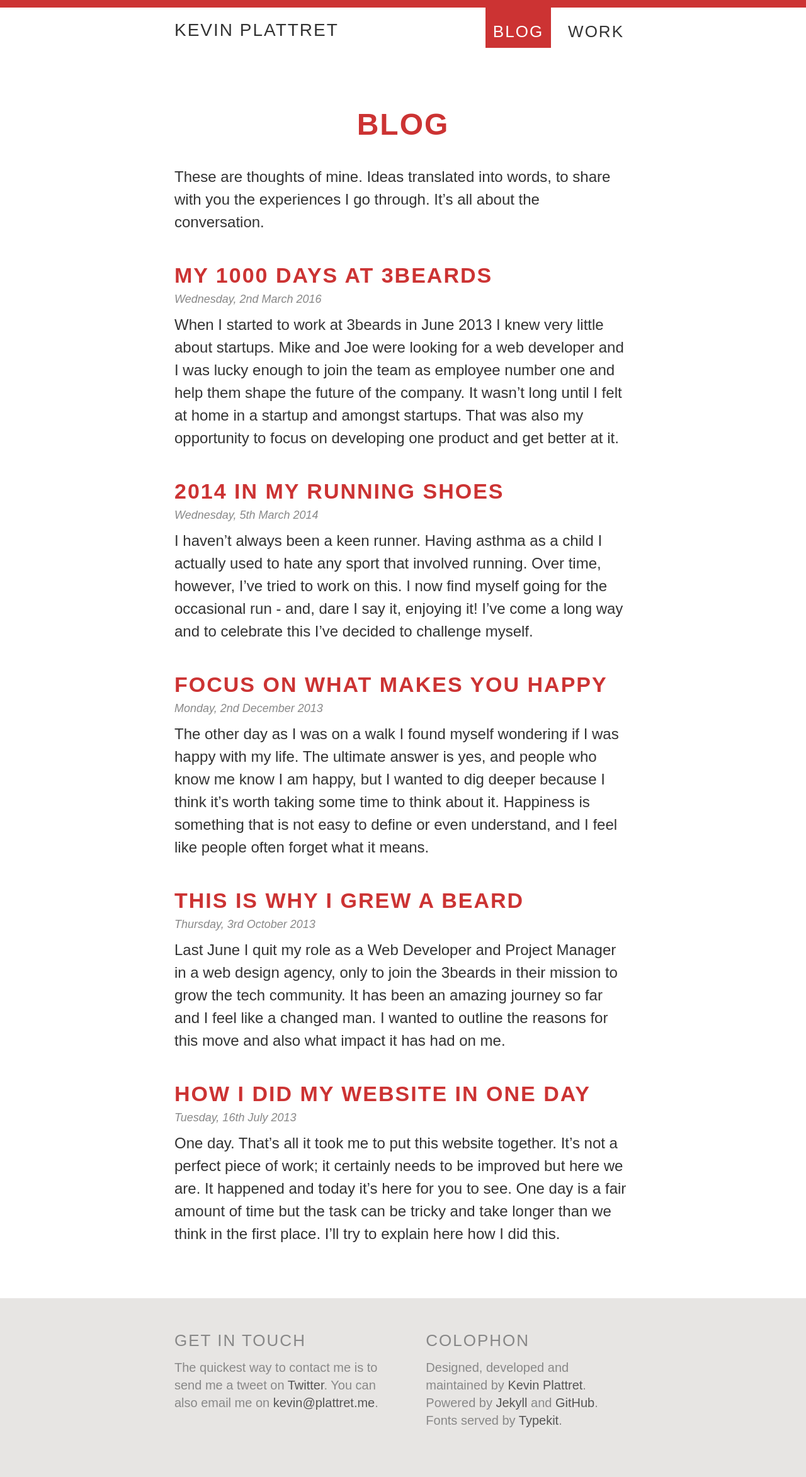
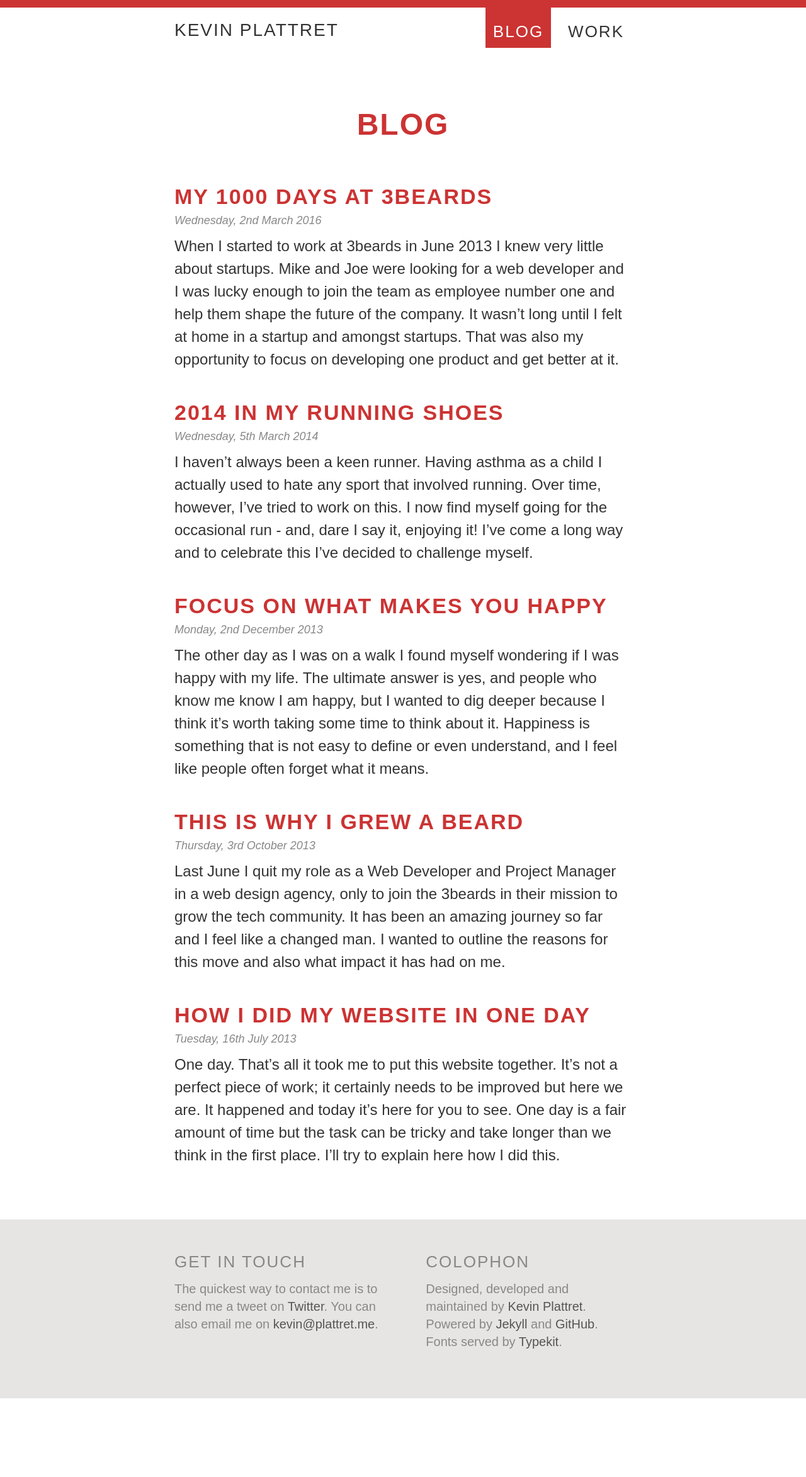
Before and after one commit to kplattret/kevinplattret.com, a Jekyll site: the page built from blog.md, in a window 1280 px wide. Shown: the whole page at 63% size. Built offline with Jekyll 4.4.1, drawn with Linux system fonts in a browser that asks for light colours; after the commit the page ends 2221 px from its top, so only the background shows below that.

Commit message:
Remove intro blurb on Blog page. Tweak spacing between title and time.

```diff
--- a/_sass/_site.scss
+++ b/_sass/_site.scss
@@ -215,30 +215,48 @@ h3 {
 
     .story {
         h1 {
-            margin-bottom: 3.8rem;
             text-align: center;
-
-            & + time {
-                margin: -3rem 0 3rem;
-                @include font-size(2);
-                text-align: center;
-            }
         }
 
         h2 {
-            margin: 4.7rem 0 2.7rem;
+            margin: 4.7rem 0 2.3rem;
         }
 
         time {
             display: block;
-            margin: -2.7rem 0 .5rem;
+            @include font-size(2);
             font-style: italic;
             color: #888;
-            @include font-size(1.8);
+        }
+
+        .page-header {
+            h1 {
+                margin-bottom: 6.8rem;
+            }
+        }
+
+        .post-header {
+            h1 {
+                margin-bottom: 0;
+
+                & + time {
+                    margin: 0 0 3rem;
+                    text-align: center;
+                }
+            }
+
+            h2 {
+                margin-bottom: 0;
+
+                & + time {
+                    margin: 0 0 .5rem;
+                    @include font-size(1.8);
+                }
+            }
         }
 
         img {
-            margin: 0 auto 3.6rem;
+            margin: 0 auto 3.8rem;
             -webkit-box-shadow: 0 0 1px 1px rgba(0,0,0,.1);
             box-shadow: 0 0 1px 1px rgba(0,0,0,.1);
 
--- a/blog.md
+++ b/blog.md
@@ -6,24 +6,24 @@ in_nav: true
 redirect_from: /posts/
 ---
 
-These are thoughts of mine. Ideas translated into words, to share with you the experiences I go through. It's all about the conversation.
-
 {% for post in site.posts %}
   <article>
-    <h2><a href="{{ post.url }}">{{ post.title }}</a></h2>
+    <header class="post-header">
+      <h2><a href="{{ post.url }}">{{ post.title }}</a></h2>
 
-    <time>
-      {% assign d = post.date | date: "%-d"  %}
-      {{ post.date | date: "%A," }}
-      {% case d %}
-        {% when '1' or '21' or '31' %}{{ d }}st
-        {% when '2' or '22' %}{{ d }}nd
-        {% when '3' or '23' %}{{ d }}rd
-        {% else %}{{ d }}th
-      {% endcase %}
-      {{ post.date | date: "%B %Y" }}
-    </time>
+      <time>
+        {% assign d = post.date | date: "%-d"  %}
+        {{ post.date | date: "%A," }}
+        {% case d %}
+          {% when '1' or '21' or '31' %}{{ d }}st
+          {% when '2' or '22' %}{{ d }}nd
+          {% when '3' or '23' %}{{ d }}rd
+          {% else %}{{ d }}th
+        {% endcase %}
+        {{ post.date | date: "%B %Y" }}
+      </time>
 
-    {{ post.excerpt }}
+      {{ post.excerpt }}
+    </header>
   </article>
 {% endfor %}
```
